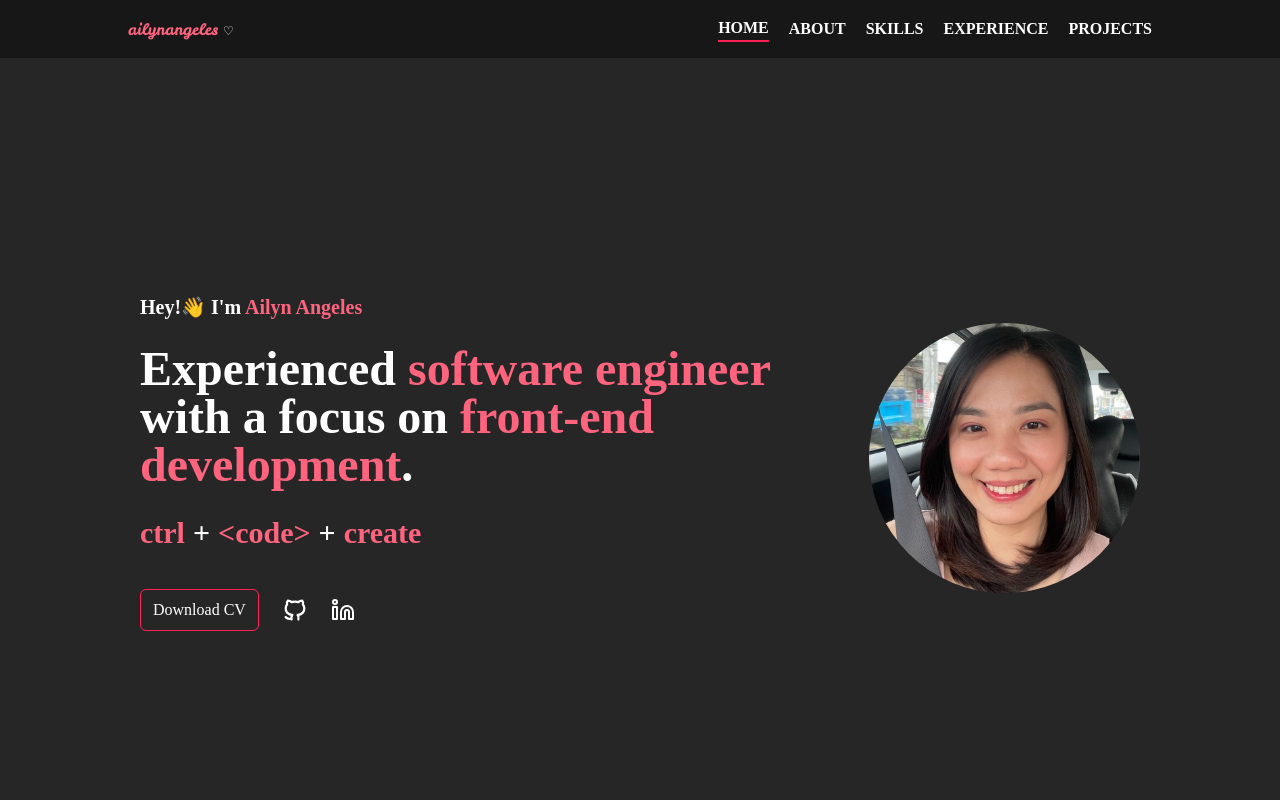
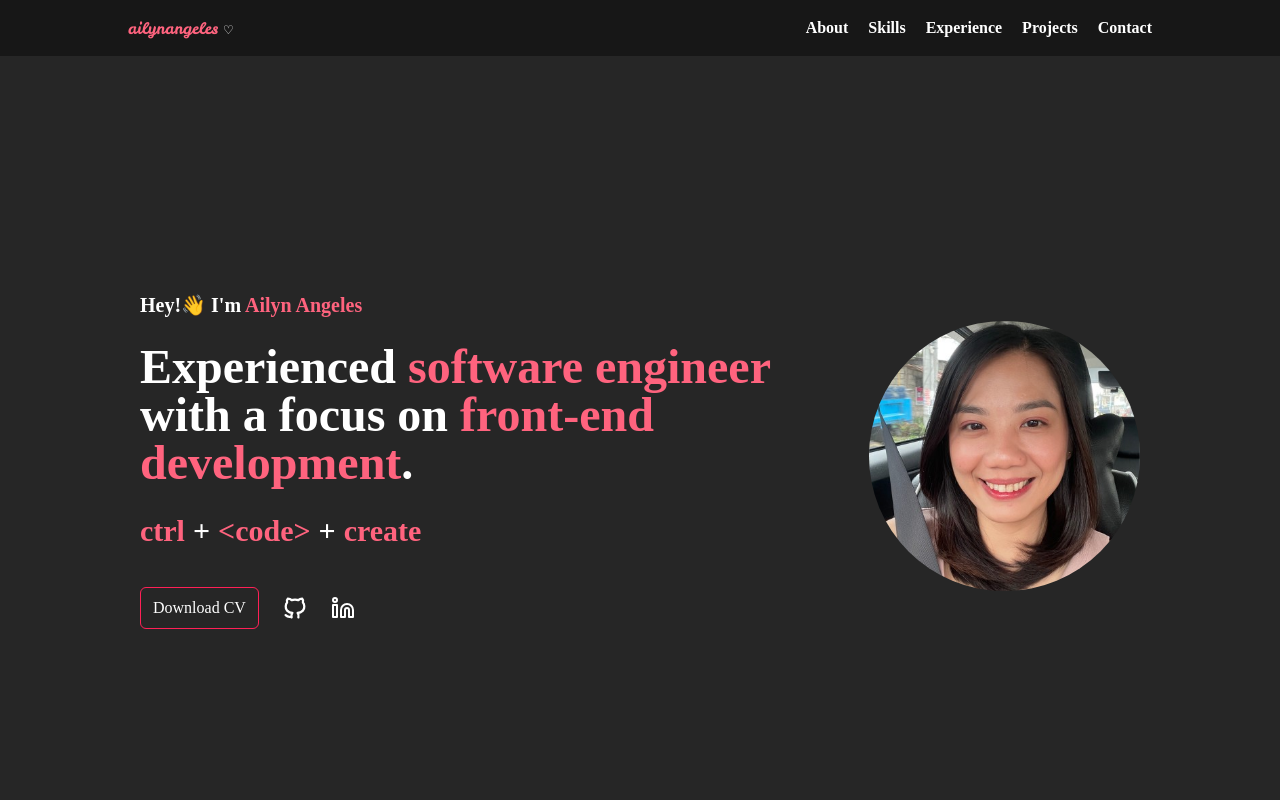
Before and after one commit to ailynsenal/portfolio, a React (Vite) app: page / in a window 1280 px wide. Shown: the top 800 px of the page. Built offline with nearby package versions, Linux system fonts and the light colour scheme; a web font is replaced by a local one.

Commit message:
Add contact section

```diff
--- a/src/App.tsx
+++ b/src/App.tsx
@@ -6,7 +6,8 @@ import Home from "./sections/Home";
 import Skills from "./sections/Skills";
 import Projects from "./sections/Projects";
 import { useRef, useState } from "react";
-import type { SectionKey } from "./types";
+import type { SectionKey, SectionRef } from "./types";
+import Contact from "./sections/Contact";
 
 function App() {
   const [activeNavItem, setActiveNavItem] = useState<SectionKey>("home");
@@ -17,10 +18,7 @@ function App() {
   const projectsRef = useRef<HTMLDivElement>(null);
   const contactRef = useRef<HTMLDivElement>(null);
 
-  const sectionRefs: Record<
-    SectionKey,
-    React.RefObject<HTMLDivElement | null>
-  > = {
+  const sectionRefs: Record<SectionKey, SectionRef> = {
     home: homeRef,
     about: aboutRef,
     skills: skillsRef,
@@ -51,14 +49,11 @@ function App() {
         <Skills ref={skillsRef} />
         <WorkExperience ref={experienceRef} />
         <Projects ref={projectsRef} />
-        <div className="flex items-center justify-center">
-          <img
-            src={
-              "https://sismo.app/wp-content/uploads/2019/02/under-construction-gif-11.gif"
-            }
-            alt="Under Construction"
-            className="w-full rounded-lg mt-12 sm:h-[400px]"
-          />
+        <Contact ref={contactRef} />
+        <div id="footer" className="flex flex-wrap justify-between py-12">
+          <p>
+            © ailynangeles <span className="text-xs"> ♡</span>
+          </p>
         </div>
       </main>
     </div>
--- a/src/components/NavBar.tsx
+++ b/src/components/NavBar.tsx
@@ -9,11 +9,11 @@ type Props = {
 
 const NavBar = ({ activeItem, title, onClickItem }: Props) => {
   const menuItems = [
-    { id: "home", name: "HOME", link: "#home" },
-    { id: "about", name: "ABOUT", link: "#about" },
-    { id: "skills", name: "SKILLS", link: "#skills" },
-    { id: "experience", name: "EXPERIENCE", link: "#experience" },
-    { id: "projects", name: "PROJECTS", link: "#projects" },
+    { id: "about", name: "About", link: "#about" },
+    { id: "skills", name: "Skills", link: "#skills" },
+    { id: "experience", name: "Experience", link: "#experience" },
+    { id: "projects", name: "Projects", link: "#projects" },
+    { id: "contact", name: "Contact", link: "#contact" },
   ];
 
   return (
--- a/src/components/Project.tsx
+++ b/src/components/Project.tsx
@@ -15,7 +15,8 @@ const Project = ({ item }: Props) => {
         alt={title}
         className="rounded-lg h-56 hover:scale-105 hover:border-rose-500"
       />
-      <div className="">
+      {link ? (
+        <div>
           <a
             href={link}
             target="_blank"
@@ -28,6 +29,9 @@ const Project = ({ item }: Props) => {
           </a>
           <p>{description}</p>
         </div>
+      ) : (
+        <p className="text-xl">{title}</p>
+      )}
     </div>
   );
 };
--- a/src/data/project.ts
+++ b/src/data/project.ts
@@ -1,4 +1,5 @@
 import ErrorFinding from "../assets/images/error-finding.png";
+import Typing from "../assets/gifs/typing.gif";
 
 export const projects = [
   {
@@ -7,5 +8,12 @@ export const projects = [
     description: 'This game will help you pratice your English skills by finding mistakes in written text.',
     logo: ErrorFinding,
     link: 'https://cae-error-finder.netlify.app/'
+  },
+  {
+    id: 'inProgress',
+    title: 'In Progress...',
+    description: '',
+    logo: Typing,
+    link: null,
   }
 ];
--- a/src/sections/About.tsx
+++ b/src/sections/About.tsx
@@ -1,9 +1,9 @@
 import { motion } from "motion/react";
 import { education } from "../data/education";
-import type { RefObject } from "react";
+import type { SectionRef } from "../types";
 
 interface Props {
-  ref: RefObject<HTMLDivElement | null>;
+  ref: SectionRef;
 }
 
 const About = ({ ref }: Props) => {
--- /dev/null
+++ b/src/sections/Contact.tsx
@@ -0,0 +1,63 @@
+import { motion } from "motion/react";
+import type { SectionRef } from "../types";
+import Email from "../assets/svgs/Email";
+import Github from "../assets/svgs/Github";
+import LinkedIn from "../assets/svgs/LinkedIn";
+
+interface Props {
+  ref: SectionRef;
+}
+
+const Contact = ({ ref }: Props) => {
+  return (
+    <section id="contact" className="flex flex-col gap-12 py-24" ref={ref}>
+      <h1 className="text-4xl">
+        Contact
+        <span className="text-primary text-sm"> ♡</span>
+      </h1>
+      <motion.div
+        className="relative flex flex-col gap-12"
+        initial={{
+          opacity: 0,
+          y: 100,
+        }}
+        whileInView={{
+          opacity: 1,
+          y: 0,
+          transition: {
+            duration: 1,
+            ease: "easeIn",
+          },
+        }}
+        viewport={{ once: true, amount: 0 }}
+      >
+        <h2>HOW TO REACH ME</h2>
+        <div className="flex flex-wrap gap-12">
+          <div className="flex flex-col gap-3 pr-12">
+            <p>Send me an email:</p>
+            <div className="flex gap-3">
+              <Email fill="#ff637e" />
+              <p>ailyn.angeles@yahoo.com</p>
+            </div>
+          </div>
+          <div className="flex flex-col gap-3 pr-12">
+            <p>Github:</p>
+            <a className="flex gap-3" href="https://github.com/ailynsenal">
+              <Github stroke="#ff637e" />
+              /ailynsenal
+            </a>
+          </div>
+          <div className="flex flex-col gap-3 pr-12">
+            <p>LinkedIn:</p>
+            <a className="flex gap-3" href="www.linkedin.com/in/ailynangeles">
+              <LinkedIn stroke="#ff637e" />
+              /in/ailynangeles
+            </a>
+          </div>
+        </div>
+      </motion.div>
+    </section>
+  );
+};
+
+export default Contact;
--- a/src/sections/Home.tsx
+++ b/src/sections/Home.tsx
@@ -2,10 +2,10 @@ import { motion } from "motion/react";
 import Her from "../assets/images/her.jpg";
 import CV from "../assets/files/AILYN_ANGELES_CV.pdf";
 import { socials } from "../data/socials";
-import type { RefObject } from "react";
+import type { SectionRef } from "../types";
 
 interface Props {
-  ref: RefObject<HTMLDivElement | null>;
+  ref: SectionRef;
 }
 
 const Home = ({ ref }: Props) => {
--- a/src/sections/Projects.tsx
+++ b/src/sections/Projects.tsx
@@ -1,10 +1,11 @@
 import { motion } from "motion/react";
 import Project from "../components/Project";
 import { projects } from "../data/project";
-import type { RefObject } from "react";
+
+import type { SectionRef } from "../types";
 
 interface Props {
-  ref: RefObject<HTMLDivElement | null>;
+  ref: SectionRef;
 }
 
 const Projects = ({ ref }: Props) => {
@@ -15,7 +16,7 @@ const Projects = ({ ref }: Props) => {
         <span className="text-primary text-sm"> ♡</span>
       </h1>
       <motion.div
-        className="relative flex flex-col gap-12"
+        className="relative flex flex-col gap-12 sm:flex-row"
         initial={{
           opacity: 0,
           y: 100,
--- a/src/sections/Skills.tsx
+++ b/src/sections/Skills.tsx
@@ -1,10 +1,10 @@
 import { motion } from "motion/react";
 import Skill from "../components/Skill";
 import { skills } from "../data/skills";
-import type { RefObject } from "react";
+import type { SectionRef } from "../types";
 
 interface Props {
-  ref: RefObject<HTMLDivElement | null>;
+  ref: SectionRef;
 }
 
 const Skills = ({ ref }: Props) => {
--- a/src/sections/WorkExperience.tsx
+++ b/src/sections/WorkExperience.tsx
@@ -1,10 +1,10 @@
 import { motion } from "motion/react";
 import Work from "../components/Work";
 import { works } from "../data/works";
-import type { RefObject } from "react";
+import type { SectionRef } from "../types";
 
 interface Props {
-  ref: RefObject<HTMLDivElement | null>;
+  ref: SectionRef;
 }
 
 const WorkExperience = ({ ref }: Props) => {
--- a/src/types.ts
+++ b/src/types.ts
@@ -1,3 +1,5 @@
+import type { RefObject } from "react";
+
 export type SectionKey = "home" | "about" | "skills" | "experience" | "projects" | "contact";
 
 export type MenuItem = {
@@ -18,5 +20,7 @@ export type ProjectItem = {
   title: string;
   description: string;
   logo: string;
-  link: string;
+  link: string | null;
 }
+
+export type SectionRef = RefObject<HTMLDivElement | null>;
```
Also changed, not shown: src/assets/gifs/typing.gif (added). Lines whose indentation alone changed are shown as unchanged.
